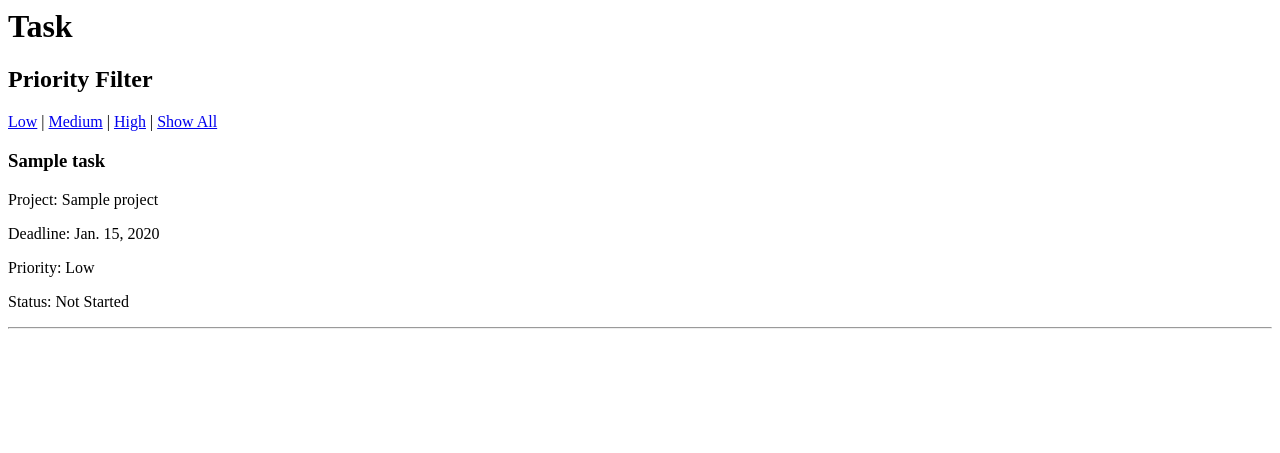
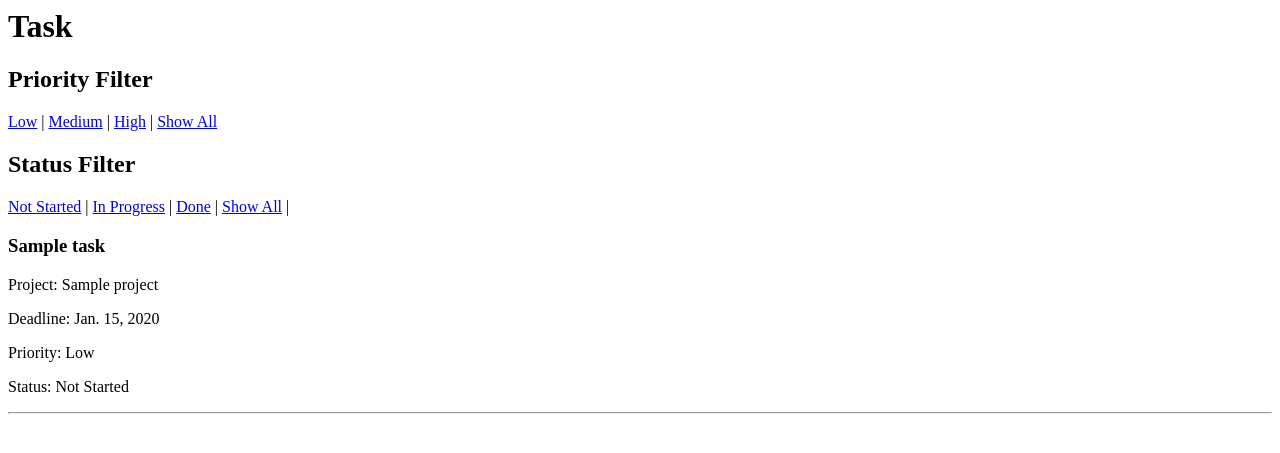
Before and after one commit to remzyayo/ALX_CapstoneProject, a Django app: template expenses/templates/expenses/task_list.html in a window 1280 px wide. Shown: the top 453 px of the page. Run offline with Django 5.2, Linux system fonts and the light colour scheme; the template is opened without the code that fills it: values that come from a table or form of the project are taken from there, others are empty; tables that the repository leaves empty hold one stand-in row (values such as "Sample post").

Commit message:
Add Status filter

```diff
--- a/expenses/templates/expenses/task_list.html
+++ b/expenses/templates/expenses/task_list.html
@@ -6,6 +6,13 @@
 <a href="?priority=Medium">Medium</a> |
 <a href="?priority=High">High</a> |
 <a href="?">Show All</a>
+
+<h2>Status Filter</h2>
+
+<a href="?status=Not Started">Not Started</a> |
+<a href="?status=In Progress">In Progress</a> |
+<a href="?status=Done">Done</a> |
+<a href="?">Show All</a> |
 
 {% for task in tasks %}
     <div>
@@ -23,4 +30,7 @@
 
     <hr>
 
+    {% empty %}
+        <p>No tasks found.</p>
+
 {% endfor %}
--- a/expenses/views.py
+++ b/expenses/views.py
@@ -52,12 +52,16 @@ class RegisterView(generics.CreateAPIView):
 def task_list(request):
         today = timezone.now().date()
         priority_filter = request.GET.get("priority")
+        status_filter = request.GET.get("status")
         tasks = Task.objects.select_related("project").order_by("deadline")
 
         if priority_filter:
             tasks = tasks.filter(priority=priority_filter)
 
+        if status_filter:
+             tasks = tasks.filter(status=status_filter)
+
         overdue_tasks = Task.objects.filter(deadline__lt=today).exclude(status="Done")
-        context = {"tasks": tasks, "overdue_tasks": overdue_tasks, "today": today, "priority_filter": priority_filter,}
+        context = {"tasks": tasks, "overdue_tasks": overdue_tasks, "today": today, "priority_filter": priority_filter, "status_filter": status_filter,}
 
         return render(request, "expenses/task_list.html", context,)
```
